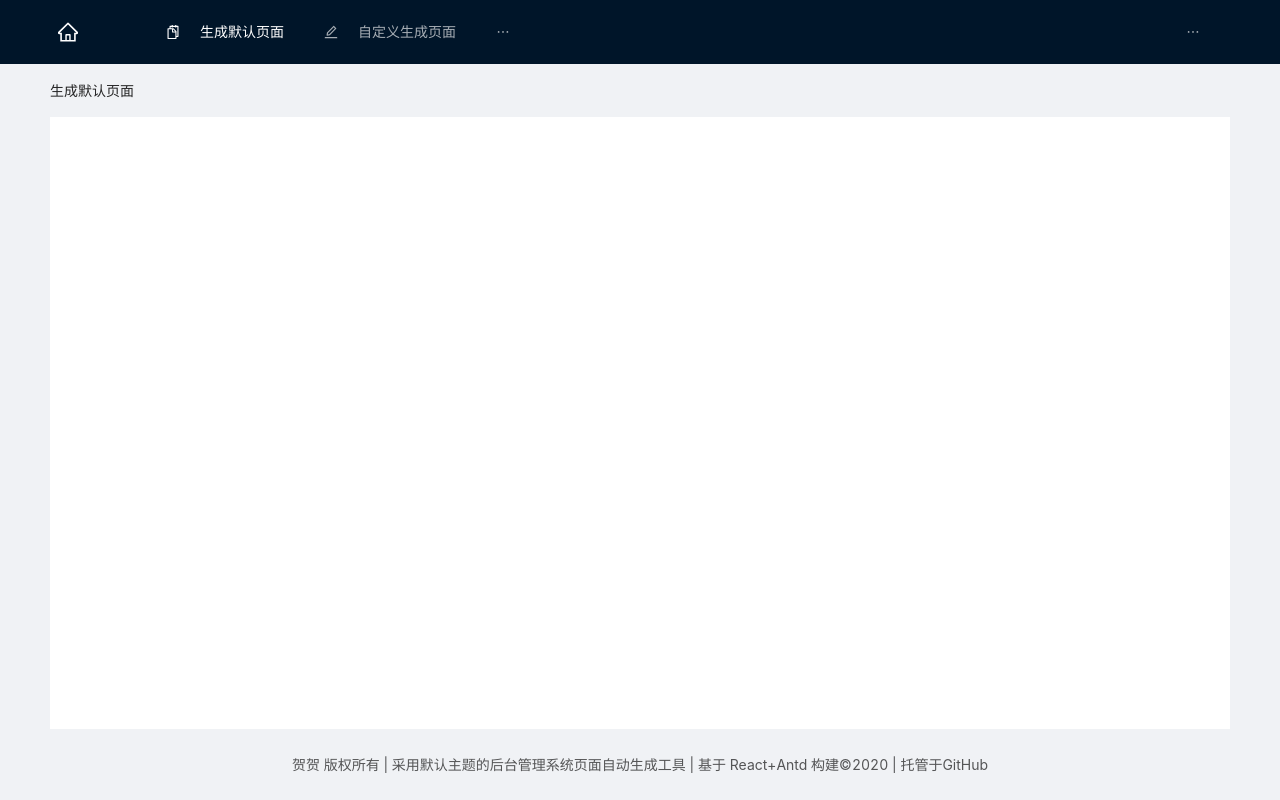
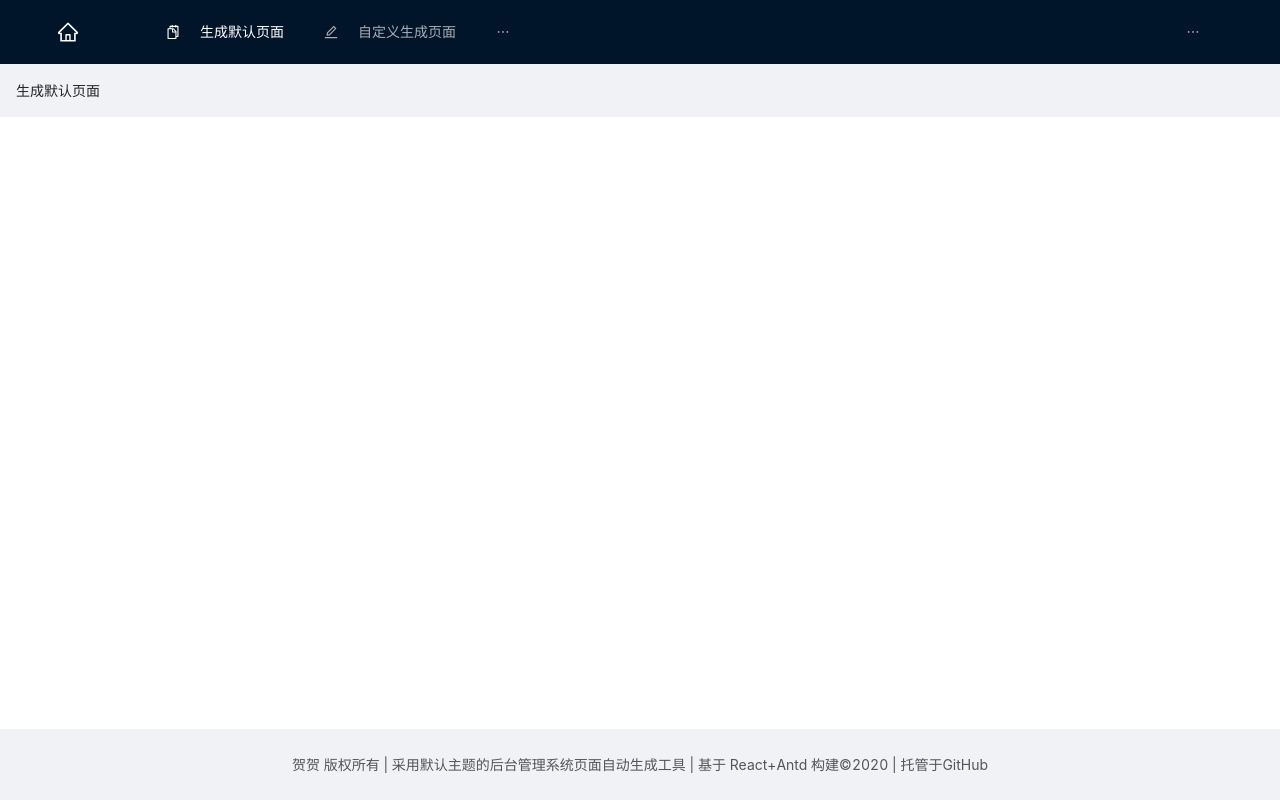
Before and after one commit to springHyc/bms-code-auto-generate, a React app: page /#/default in a window 1280 px wide. Built offline with nearby package versions, Linux system fonts and the light colour scheme.

Commit message:
修改整体content样式

```diff
--- a/src/App.js
+++ b/src/App.js
@@ -46,7 +46,6 @@ export default class Layouts extends Component {
         }
     };
     getBreadcrumb = () => {
-        debugger;
         let breadcrumbs = [];
         const hashStr = window.location.hash.split('#/')[1];
         const targetRoute = MENUS.filter((menu) => {
@@ -152,15 +151,15 @@ export default class Layouts extends Component {
         return (
             <Layout className='hyc-layout'>
                 {this.renderHeader()}
-                <Content className='site-layout' style={{ padding: '0 50px', marginTop: 64 }}>
-                    <Breadcrumb style={{ margin: '16px 0' }}>
+                <Content className='site-layout' style={{ marginTop: 64 }}>
+                    <Breadcrumb style={{ margin: '16px ' }}>
                         {this.getBreadcrumb().map((item, index) => (
                             <Breadcrumb.Item key={index}>
                                 <Link to={item.path}>{item.name}</Link>
                             </Breadcrumb.Item>
                         ))}
                     </Breadcrumb>
-                    <div className='site-layout-background' style={{ padding: 24, minHeight: 'calc(100vh - 188px)' }}>
+                    <div className='site-layout-background' style={{ minHeight: 'calc(100vh - 188px)' }}>
                         {MENUS.map((item) => {
                             if (item.subset && item.subset.length > 0) {
                                 return item.subset.map((sub) => (
```
